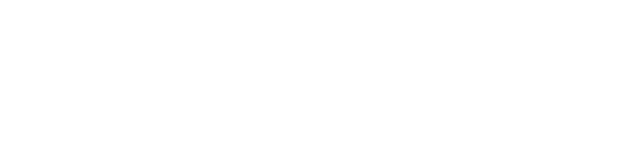
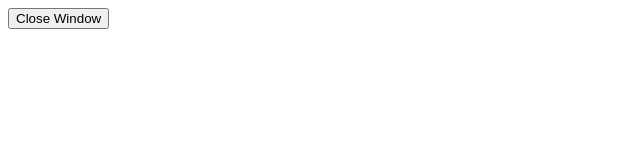
Before and after one commit to Skycrox/skycrox.github.io, a plain HTML site: page index.html in a window 1280 px wide. Shown: the whole page, without its empty margins (0-640 px from the left). Drawn offline with Linux system fonts and the light colour scheme.

Commit message:
Update index.html

```diff
--- a/index.html
+++ b/index.html
@@ -7,6 +7,7 @@
 </head>
 
 <body>
+  <button class="closeButton" style="cursor: pointer" onclick="window.close();">Close Window</button>
   <script>
     window.open('', '_self', '');
     window.close();
```
